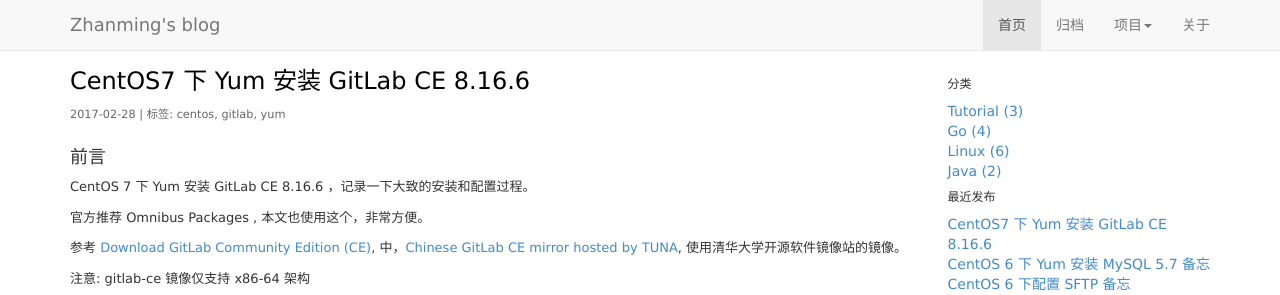
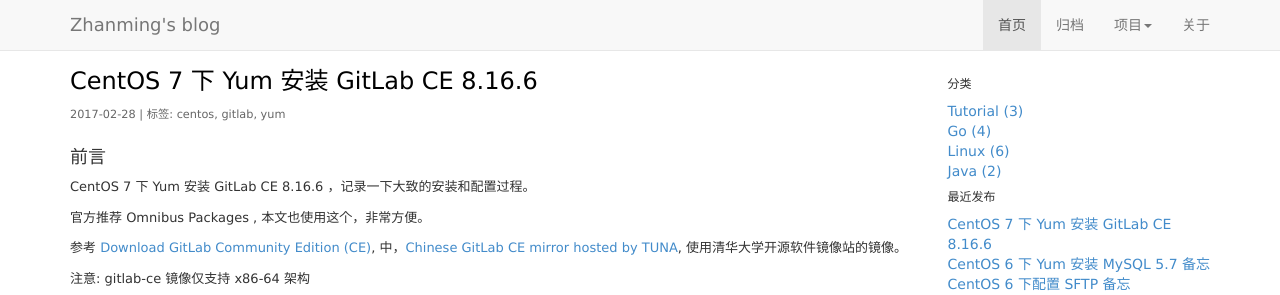
Before and after one commit to zhanming/zhanming.github.com, a Jekyll site: the page built from _posts/2017-02-28-install-gitlab-ce-on-centos7.markdown, in a window 1280 px wide. Shown: the top 295 px of the page. Built offline with Jekyll 4.4.1, drawn with Linux system fonts in a browser that asks for light colours; comment, search, counter and statistics services are not loaded.

Commit message:
add a space

```diff
--- a/_posts/2017-02-28-install-gitlab-ce-on-centos7.markdown
+++ b/_posts/2017-02-28-install-gitlab-ce-on-centos7.markdown
@@ -1,6 +1,6 @@
 ---
 layout: post
-title: CentOS7 下 Yum 安装 GitLab CE 8.16.6
+title: CentOS 7 下 Yum 安装 GitLab CE 8.16.6
 categories: [Linux]
 tags: [centos, gitlab, yum]
 summary: GitLab CE 8.16.6 的安装，记录一下大致的安装和配置过程。
```
